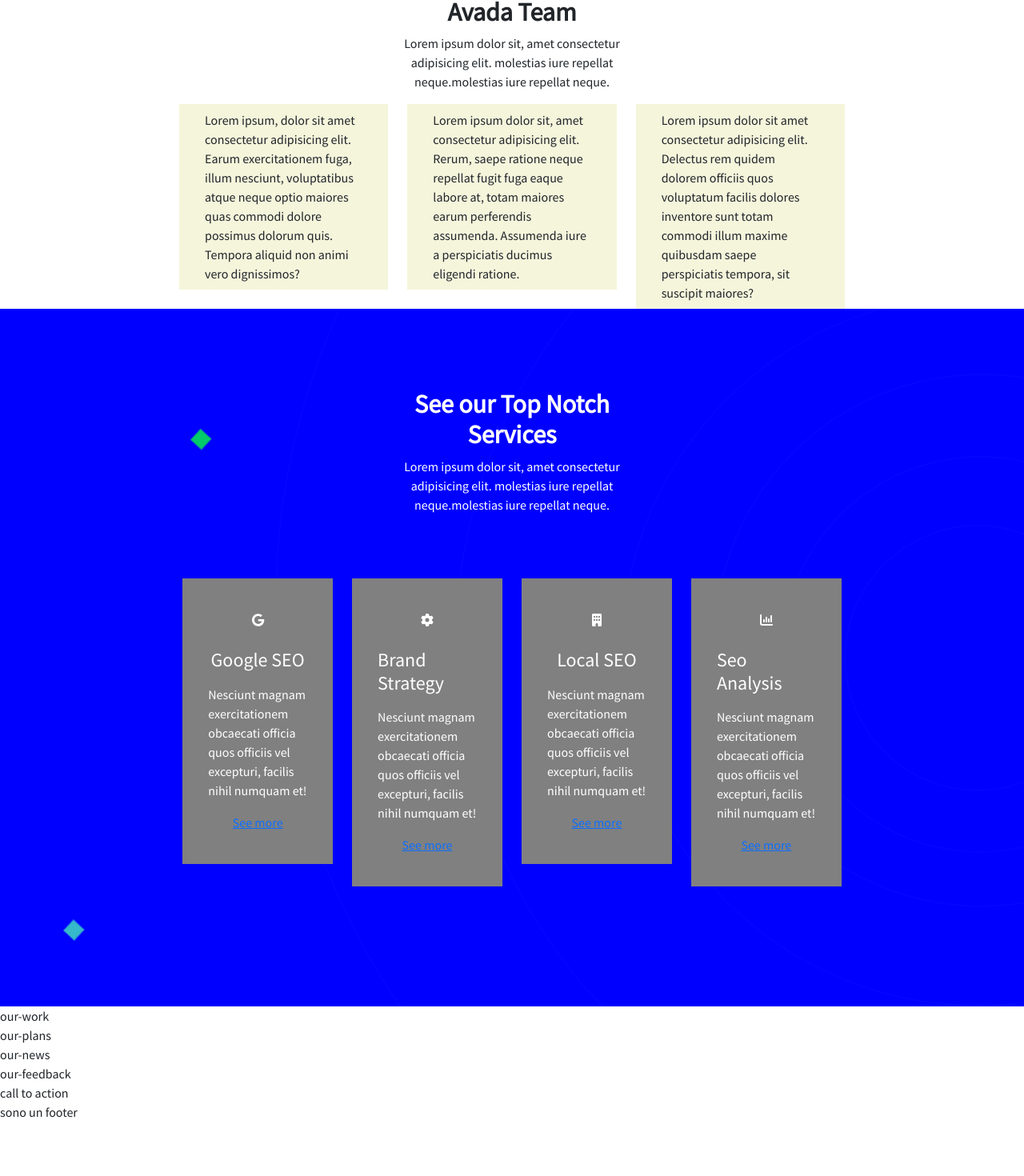
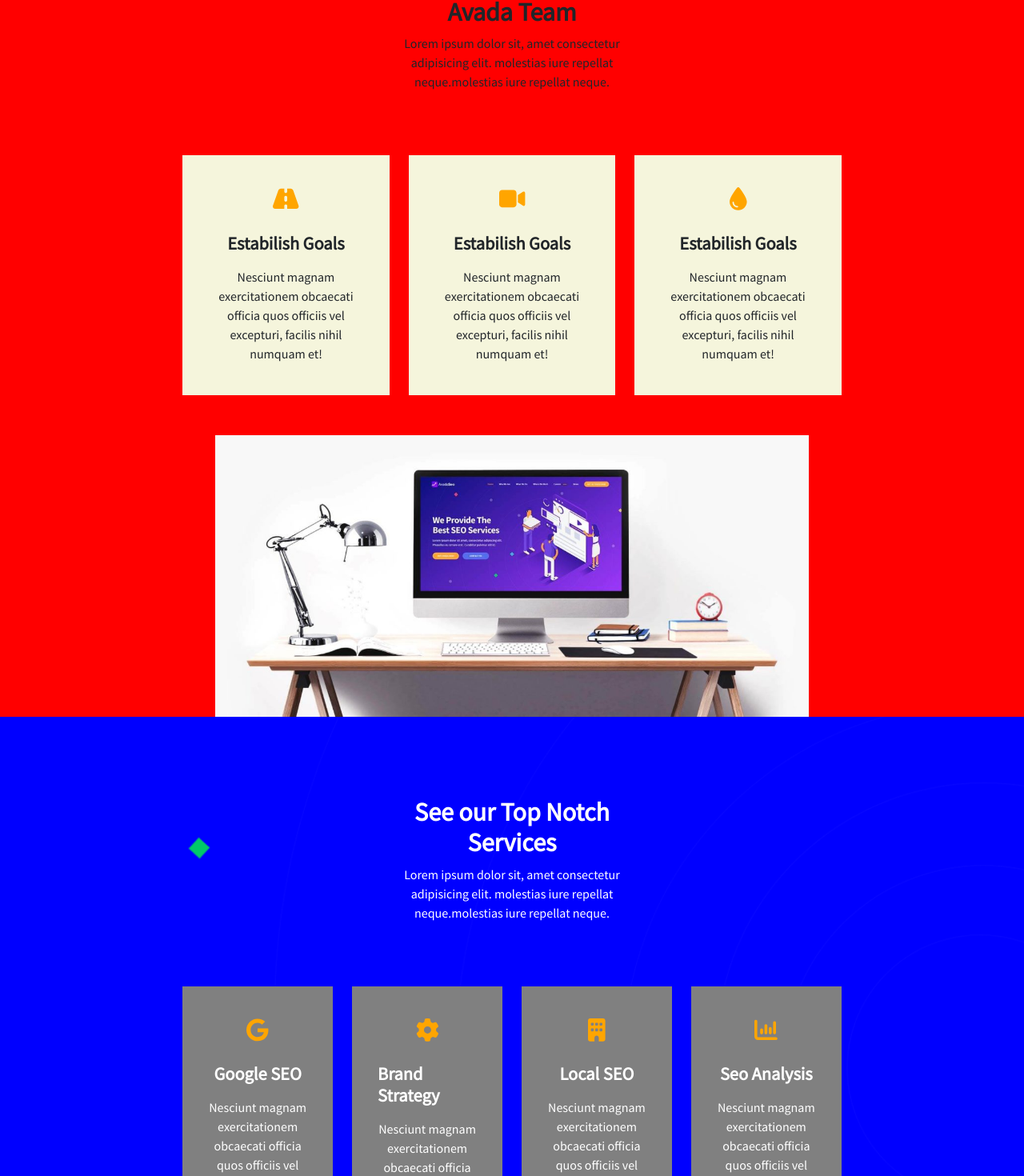
Before and after one commit to jacoposergio/proj-html-vuejs, a Vue app: page / in a window 1280 px wide. Shown: the part 875-2345 px from the top of the page at 80% size. Before the commit the page ends 2277 px from the top, so only its background shows below. Built offline with nearby package versions, Linux system fonts and the light colour scheme.

Commit message:
css done

```diff
--- a/src/assets/scss/common.scss
+++ b/src/assets/scss/common.scss
@@ -14,18 +14,23 @@
     box-sizing: border-box;
    }
 
-img {
+img{
     width: 100%;
     display: block;
 }
 
-li {
+li{
     list-style-type: none;
 }
 
-body {
+body{
     font-family: $main-font
 }
+
+a{
+    color: inherit;
+    text-decoration: none;
+  }
 
 // BOOTSTRAP RESET
 
@@ -38,12 +43,17 @@ dl, ol, ul {
     margin-bottom: 0rem;
 }
 
+.svg-inline--fa{
+    height: 2em;
+}
+
 // COMMONS
 
 .ms_container {
     width: 65%;
     margin: 0 auto;
     min-width: 800px;
+    position: relative;
 }
 
 .main_title{
@@ -53,7 +63,6 @@ dl, ol, ul {
 }
 
 .ms_card{
-    background-color: beige;
     padding: 0.5rem 2rem;
 }
 
@@ -68,6 +77,17 @@ h3{
     font-size: 2rem;
 }
 
+h4{
+    font-weight: 900;
+    font-size: 1.4rem;
+}
+
+.svg-inline--fa{
+    height: 1.8em;
+    color: orange;
+}
+
 p{
     font-size: 1rem;
+    text-align: center;
 }
--- a/src/components/CallToAction.vue
+++ b/src/components/CallToAction.vue
@@ -1,6 +1,17 @@
 <template>
-   <section id="call-to-action">
-     call to action
+   <section id="call_to_action" class="row mb-0">
+      <div class="overlay"></div>
+      <div class="ms_container">
+        <div class="main_title">
+           <h3>Start your free consultation</h3>
+           <p>Lorem ipsum dolor sit, amet consectetur adipisicing elit. molestias iure repellat neque.molestias iure repellat neque.</p>
+           <div class="ms_bottom">
+             <a href="">button</a>
+           </div>
+        </div>
+
+
+      </div>
    </section>
 </template>
 
@@ -14,4 +25,35 @@ export default {
 
 <style lang="scss" scoped>
 
+#call_to_action{
+      background-image: url(../assets/img/CTA-seo-1.jpg);
+      background-size: cover;
+      background-repeat: no-repeat;
+      background-position-x: 50%;
+      background-position-y: 50%;
+      min-width: 800px;
+      color: white;
+      position: relative;
+      z-index: -2;
+
+             .overlay{
+              position: absolute;
+              width: 100%;
+              height: 100%;
+              top: 0;
+              right: 0;
+              background-color: black;
+              z-index: -1;
+              opacity: 0.5;
+
+             }
+            .main_title{
+              padding: 100px 0;
+              z-index: 3;
+               margin: 50px auto;
+            }
+
+
+}
+
 </style>
--- a/src/components/HeaderComponent.vue
+++ b/src/components/HeaderComponent.vue
@@ -96,6 +96,7 @@ header{
 
   p{
     padding-right: 1.5rem;
+    text-align: start;
   }
 
 }
--- a/src/components/OurAgency.vue
+++ b/src/components/OurAgency.vue
@@ -1,5 +1,5 @@
 <template>
-   <section id="our-agency">
+   <section id="our-agency" class="row mb-0">
      <div class="ms_container">
         <div class="main_title">
            <h3>Mett the new Agency SEO Template from The Avada Team</h3>
@@ -7,22 +7,35 @@
         </div>
         <div class="cards_container">
           <div class="row g-4 row-cols-3">
+
                 <div class="col">
-                  <div class="ms_card">
-                     Lorem ipsum, dolor sit amet consectetur adipisicing elit. Earum exercitationem fuga, illum nesciunt, voluptatibus atque neque optio maiores quas commodi dolore possimus dolorum quis. Tempora aliquid non animi vero dignissimos?
+                  <div class="ms_card d-flex flex-column align-items-center">
+                     <div class="symbol"><i class="fa-solid fa-road"></i></div>
+                     <h4>Estabilish Goals</h4>
+                     <p>Nesciunt magnam exercitationem obcaecati officia quos officiis vel excepturi, facilis nihil numquam et!</p>
                   </div>
                </div>
-                <div class="col">
-                  <div class="ms_card">
-                       Lorem ipsum dolor sit, amet consectetur adipisicing elit. Rerum, saepe ratione neque repellat fugit fuga eaque labore at, totam maiores earum perferendis assumenda. Assumenda iure a perspiciatis ducimus eligendi ratione.
+
+             <div class="col">
+                  <div class="ms_card d-flex flex-column align-items-center">
+                     <div class="symbol"><i class="fa-solid fa-video"></i></div>
+                     <h4>Estabilish Goals</h4>
+                     <p>Nesciunt magnam exercitationem obcaecati officia quos officiis vel excepturi, facilis nihil numquam et!</p>
                   </div>
                </div>
-                <div class="col">
-                  <div class="ms_card">
-                      Lorem ipsum dolor sit amet consectetur adipisicing elit. Delectus rem quidem dolorem officiis quos voluptatum facilis dolores inventore sunt totam commodi illum maxime quibusdam saepe perspiciatis tempora, sit suscipit maiores?
+
+               <div class="col">
+                  <div class="ms_card d-flex flex-column align-items-center">
+                     <div class="symbol"><i class="fa-solid fa-droplet"></i></div>
+                     <h4>Estabilish Goals</h4>
+                     <p>Nesciunt magnam exercitationem obcaecati officia quos officiis vel excepturi, facilis nihil numquam et!</p>
                   </div>
                </div>
+
           </div>
+        </div>
+        <div class="desk-image">
+           <img src="../assets/img/agency-seo-desk-front-1200x570.jpg" alt="desk-image" />
         </div>
      </div>
    </section>
@@ -38,4 +51,38 @@ export default {
 
 <style lang="scss" scoped>
 
+#our-agency{
+   background-color: red;
+}
+.ms_container{
+
+  .main_title{
+   margin-bottom: 80px;
+  }
+
+.ms_card{
+   background-color: beige;
+
+      .symbol{
+         padding-top: 2rem;
+      }
+
+      h4{
+         margin-top: 1.5rem;
+         margin-bottom: 1rem;
+      }
+
+      p{
+         margin-bottom: 2rem;
+      }
+
+   }
+
+    .desk-image{
+      width: 90%;
+      margin: 50px auto 0 auto;
+     }
+
+}
+
 </style>
--- a/src/components/OurFeedback.vue
+++ b/src/components/OurFeedback.vue
@@ -1,6 +1,50 @@
 <template>
    <section id="our-feedback">
-     our-feedback
+    <div class="ms_container bottom_line">
+      <div class="main_title">
+          <h3>What Our Clients Say</h3>
+          <div class="img_container d-flex justify-content-center">
+              <img src="../assets/img/testimonials-2.jpg" alt="luis de salvo image">
+          </div>
+          <p class="ms_quote">Lorem ipsum dolor sit, amet consectetur adipisicing elit. molestias iure repellat neque.molestias iure repellat neque.</p>
+          <div class="author"><span>Luis Desalvo, </span>CREO TECH</div>
+          <div class="dots d-flex justify-content-center">
+            <span class="circle"></span> <span class="circle blank"></span>
+          </div>
+      </div>
+    </div>
+    <div class="ms_container">
+      <div class="partners-logo">
+        <div class="row g-3 row-cols-4">
+
+          <div class="col">
+            <div class="logo-container d-flex justify-content-center">
+              <img src="../assets/img/clients_partner_1-200x202.png" alt="">
+            </div>
+          </div>
+
+        <div class="col">
+            <div class="logo-container d-flex justify-content-center">
+              <img src="../assets/img/clients_partner_1-200x202.png" alt="">
+            </div>
+          </div>
+
+          <div class="col">
+            <div class="logo-container d-flex justify-content-center">
+              <img src="../assets/img/clients_partner_1-200x202.png" alt="">
+            </div>
+          </div>
+
+          <div class="col">
+            <div class="logo-container d-flex justify-content-center">
+              <img src="../assets/img/clients_partner_1-200x202.png" alt="">
+            </div>
+          </div>
+
+        </div>
+      </div>
+
+    </div>
    </section>
 </template>
 
@@ -14,4 +58,52 @@ export default {
 
 <style lang="scss" scoped>
 
+.ms_container.bottom_line{
+  border-bottom: 1px solid lightgrey;
+
+
+    .main_title{
+
+      .img_container{
+        margin: 2.5rem 0 2rem 0;
+
+            img{
+              border-radius: 50%;
+              width: 130px;
+            }
+      }
+
+      .dots{
+        padding-bottom: 50px;
+
+            .circle{
+            display: block;
+            background-color: black;
+            width: 12px;
+            height: 12px;
+            border-radius: 50%;
+            margin-top: 1.5rem;
+          }
+
+          .circle.blank{
+            border: 1px solid black;
+            background-color: white;
+            margin-left: 5px;
+
+          }
+      }
+
+
+    }
+    }
+
+    .logo-container{
+
+      img{
+          width: 120px;
+          margin: 50px 0;
+      }
+}
+
+
 </style>
--- a/src/components/OurNews.vue
+++ b/src/components/OurNews.vue
@@ -1,6 +1,52 @@
 <template>
    <section id="our-news">
-     our-news
+     <div class="ms_container">
+        <div class="main_title">
+           <h3>Our News</h3>
+           <p>Lorem ipsum dolor sit, amet consectetur adipisicing elit. molestias iure repellat neque.molestias iure repellat neque.</p>
+        </div>
+        <div class="cards_container">
+          <div class="row g-4 row-cols-3">
+
+                <div class="col">
+                  <div class="ms_card d-flex flex-column align-items-center">
+                     <div class="img_container">
+                         <img src="../assets/img/related-service-2-700x441.jpg" alt="">
+                     </div>
+                     <h4>Why you need a SEO Agency now</h4>
+                     <div class="ms_subtitle">November 1st, 2017</div>
+                     <p>Nesciunt magnam exercitationem obcaecati officia quos officiis vel excepturi, facilis nihil numquam et!</p>
+                  </div>
+               </div>
+
+                <div class="col">
+                  <div class="ms_card d-flex flex-column align-items-center">
+                     <div class="img_container">
+                         <img src="../assets/img/related-service-2-700x441.jpg" alt="">
+                     </div>
+                     <h4>Why you need a SEO Agency now</h4>
+                     <div class="ms_subtitle">November 1st, 2017</div>
+                     <p>Nesciunt magnam exercitationem obcaecati officia quos officiis vel excepturi, facilis nihil numquam et!</p>
+                  </div>
+               </div>
+
+                <div class="col">
+                  <div class="ms_card d-flex flex-column align-items-center">
+                     <div class="img_container">
+                         <img src="../assets/img/related-service-2-700x441.jpg" alt="">
+                     </div>
+                     <h4>Why you need a SEO Agency now</h4>
+                     <div class="ms_subtitle">November 1st, 2017</div>
+                     <p>Nesciunt magnam exercitationem obcaecati officia quos officiis vel excepturi, facilis nihil numquam et!</p>
+                  </div>
+               </div>
+
+          </div>
+        </div>
+         <div class="ms_bottom">
+           <a href="">See our work</a>
+        </div>
+     </div>
    </section>
 </template>
 
@@ -14,4 +60,37 @@ export default {
 
 <style lang="scss" scoped>
 
+.main_title{
+   margin-bottom: 80px;
+  }
+
+.ms_card{
+   background-color: beige;
+   padding: 0;
+
+      h4{
+         margin-top: 1.5rem;
+         margin-bottom: 0.3rem;
+         color: orange;
+      }
+
+      .ms_subtitle{
+        font-size: 0.9rem ;
+        margin-bottom: 0.5rem;
+
+
+      }
+
+      p{
+         margin-bottom: 2rem;
+      }
+
+   }
+
+  .ms_bottom{
+    margin: 50px 0;
+    text-align: center;
+  }
+
+
 </style>
--- a/src/components/OurWork.vue
+++ b/src/components/OurWork.vue
@@ -1,6 +1,55 @@
 <template>
    <section id="our-work">
-     our-work
+     <div class="ms_container">
+        <div class="main_title">
+           <h3>Our Work</h3>
+           <p>Lorem ipsum dolor sit, amet consectetur adipisicing elit. molestias iure repellat neque.molestias iure repellat neque.</p>
+        </div>
+        <div class="cards_container">
+          <div class="row g-3 row-cols-3">
+
+                <div class="col">
+                  <div class="d-flex flex-column align-items-center">
+                     <img src="../assets/img/case-study-gallery-3-1-1200x900.jpg" alt="case study">
+                  </div>
+               </div>
+
+                   <div class="col">
+                  <div class="d-flex flex-column align-items-center">
+                     <img src="../assets/img/case-study-gallery-3-1-1200x900.jpg" alt="case study">
+                  </div>
+               </div>
+
+                   <div class="col">
+                  <div class="d-flex flex-column align-items-center">
+                     <img src="../assets/img/case-study-gallery-3-1-1200x900.jpg" alt="case study">
+                  </div>
+               </div>
+
+                   <div class="col">
+                  <div class="d-flex flex-column align-items-center">
+                     <img src="../assets/img/case-study-gallery-3-1-1200x900.jpg" alt="case study">
+                  </div>
+               </div>
+
+                   <div class="col">
+                  <div class="d-flex flex-column align-items-center">
+                     <img src="../assets/img/case-study-gallery-3-1-1200x900.jpg" alt="case study">
+                  </div>
+               </div>
+
+                   <div class="col">
+                  <div class="d-flex flex-column align-items-center">
+                     <img src="../assets/img/case-study-gallery-3-1-1200x900.jpg" alt="case study">
+                  </div>
+               </div>
+
+          </div>
+        </div>
+        <div class="ms_bottom">
+          <a href="">See our work</a>
+        </div>
+     </div>
    </section>
 </template>
 
@@ -14,4 +63,17 @@ export default {
 
 <style lang="scss" scoped>
 
+.ms_container{
+
+  .main_title{
+   margin-bottom: 80px;
+  }
+
+  .ms_bottom{
+    margin: 50px 0;
+    text-align: center;
+  }
+
+}
+
 </style>
```
